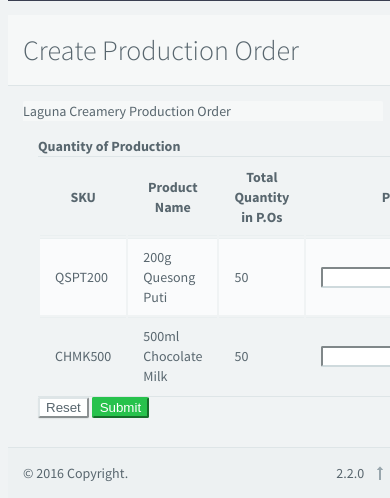
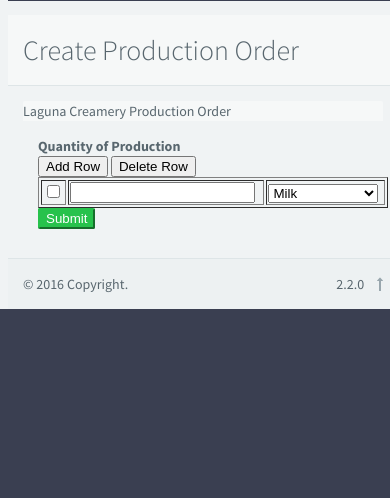
Before and after one commit to ginasco/Creamery, a PHP site: page /productionorder.php in a window 390 px wide. Shown: the part 674-1172 px from the top of the page. After the commit the page ends 983 px from the top, so only its background shows below. Run offline with PHP 8.4, Linux system fonts and the light colour scheme; the visitor is signed in with stand-in values (Sample User, id 1); some libraries are stand-ins or nearby versions.

Commit message:
generate production order complete

```diff
--- a/Web Pages/WEB-INF/po/productionorder.php
+++ b/Web Pages/WEB-INF/po/productionorder.php
@@ -1,5 +1,6 @@
 
 <!DOCTYPE html>
+<form action="<?php echo $_SERVER['PHP_SELF']; ?>" method="post">
 <html lang="en" class="">
 <head>
   <meta charset="utf-8" />
@@ -22,8 +23,35 @@ if ($_SESSION['usertype']!=101){
   header("Location: http://".$_SERVER['HTTP_HOST'].  dirname($_SERVER['PHP_SELF'])."../../accounts/login.php");
 }
 ?>
+<?php
+
+//$orderQty = $mysqli->real_escape_string($_POST['orderQty']);
+//$productID = $mysqli->real_escape_string($_POST['productID']);
+if (isset($_POST['submit'])){
+$message=NULL;
+ if (empty($_POST['productID'])){
+  $productID=FALSE;
+  $message.='<p>You forgot to enter the Contact Number!';
+ }else
+  $productID=$_POST['productID'];
+
+ if (empty($_POST['orderQty'])){
+  $orderQty=FALSE;
+  $message.='<p>You forgot to enter the Email Address!';
+ }else
+  $orderQty=$_POST['orderQty'];
 
 
+require_once('../../mysqlConnector/mysql_connect.php');
+$query="INSERT INTO  productionorder (productID, orderQty) VALUES('{$productID}','{$orderQty}')";
+
+$result=mysqli_query($dbc,$query);
+echo $result;
+$flag=1;
+
+
+}
+?>
   <!-- content -->
   <div id="content" class="app-content" role="main">
   	<div class="app-content-body ">
@@ -43,49 +71,32 @@ if ($_SESSION['usertype']!=101){
         </b>
 
     <div class="table-responsive">
-      <table  class="table table-striped b-t b-b">
-        <thead>
-          <tr>
-            <th  style="width:10%">SKU</th>
-            <th  style="width:25%">Product Name</th>
-            <th  style="width:10%">Total Quantity in P.Os </th>
-            <th  style="width:10%">Production Quantity</th>
 
+	<INPUT type="button" value="Add Row" onclick="addRow('dataTable')" />
 
-          </tr>
-        </thead>
-        <tbody>
-            <tr>
-            <td>QSPT200</td>
-            <td>200g Quesong Puti</td>
-                 <td>50</td>
-            <td><div class="col-sm-10">
-            <input type="number" min="0" ui-options="" class="form-control w-md" />
-          </div></td>
+	<INPUT type="button" value="Delete Row" onclick="deleteRow('dataTable')" />
 
+	<TABLE id="dataTable" width="350px" border="1">
+		<TR>
+			<TD><INPUT type="checkbox" name="chk" /></TD>
+			<TD><INPUT type="text" name="orderQty" value="<?php if (isset($_POST['orderQty']) && !$flag) echo $_POST['orderQty']; ?>"/> </textarea></TD>
+			<TD>
+				<SELECT name="productID">
+					<OPTION value=1>Milk</OPTION>
+					<OPTION value=2>Yogurt</OPTION>
+					<OPTION value=3>Chocolate Milk</OPTION>
+					<OPTION value=4>Kesong Puti</OPTION>
+					<OPTION value=5>Low Fat Milk</OPTION>
+				</SELECT>
+			</TD>
+		</TR>
+	</TABLE>
 
-
-          </tr>
-             <tr>
-            <td>CHMK500</td>
-            <td>500ml Chocolate Milk</td>
-               <td>50</td>
-                 <td><div class="col-sm-10">
-            <input type="number" min="0" ui-options="" class="form-control w-md" />
-          </div></td>
-
-
-
-
-          </tr>
-
-        </tbody>
-      </table>
-      <button type="submit" class="btn btn-default">Reset</button>     <button type="submit" class="btn btn-success">Submit</button>
+          <button type="submit" name="submit" class="btn btn-success">Submit</button>
     </div>
 
 
-</di
+</div>
   </div>
 </div>
 
@@ -104,4 +115,60 @@ if ($_SESSION['usertype']!=101){
 
 
 </body>
+<SCRIPT language="javascript">
+		function addRow(tableID) {
+
+			var table = document.getElementById(tableID);
+
+			var rowCount = table.rows.length;
+			var row = table.insertRow(rowCount);
+
+			var colCount = table.rows[0].cells.length;
+
+			for(var i=0; i<colCount; i++) {
+
+				var newcell	= row.insertCell(i);
+
+				newcell.innerHTML = table.rows[0].cells[i].innerHTML;
+				//alert(newcell.childNodes);
+				switch(newcell.childNodes[0].type) {
+					case "text":
+							newcell.childNodes[0].value = "";
+							break;
+					case "checkbox":
+							newcell.childNodes[0].checked = false;
+							break;
+					case "select-one":
+							newcell.childNodes[0].selectedIndex = 0;
+							break;
+				}
+			}
+		}
+
+		function deleteRow(tableID) {
+			try {
+			var table = document.getElementById(tableID);
+			var rowCount = table.rows.length;
+
+			for(var i=0; i<rowCount; i++) {
+				var row = table.rows[i];
+				var chkbox = row.cells[0].childNodes[0];
+				if(null != chkbox && true == chkbox.checked) {
+					if(rowCount <= 1) {
+						alert("Cannot delete all the rows.");
+						break;
+					}
+					table.deleteRow(i);
+					rowCount--;
+					i--;
+				}
+
+
+			}
+			}catch(e) {
+				alert(e);
+			}
+		}
+
+	</SCRIPT>
 </html>
```
